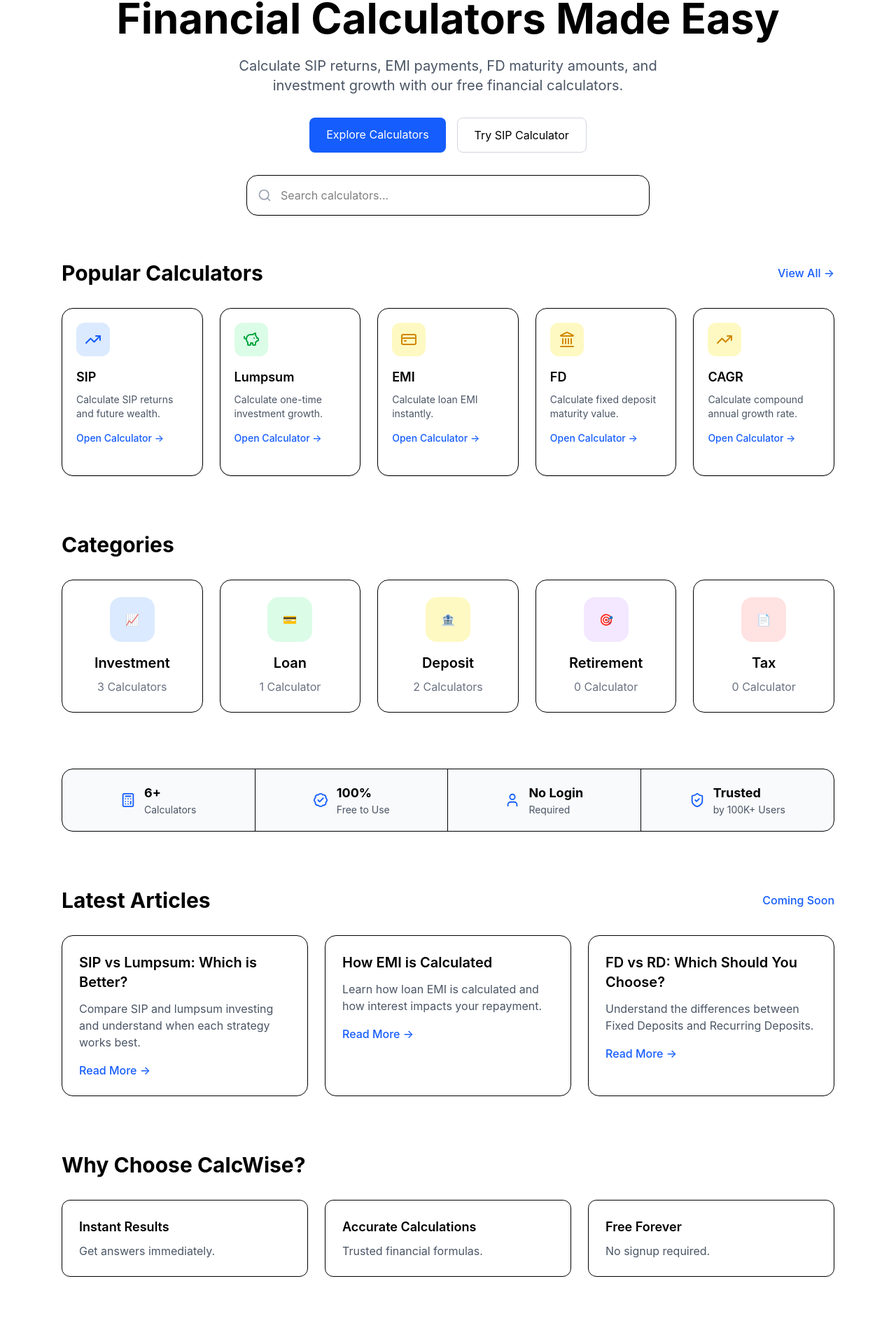
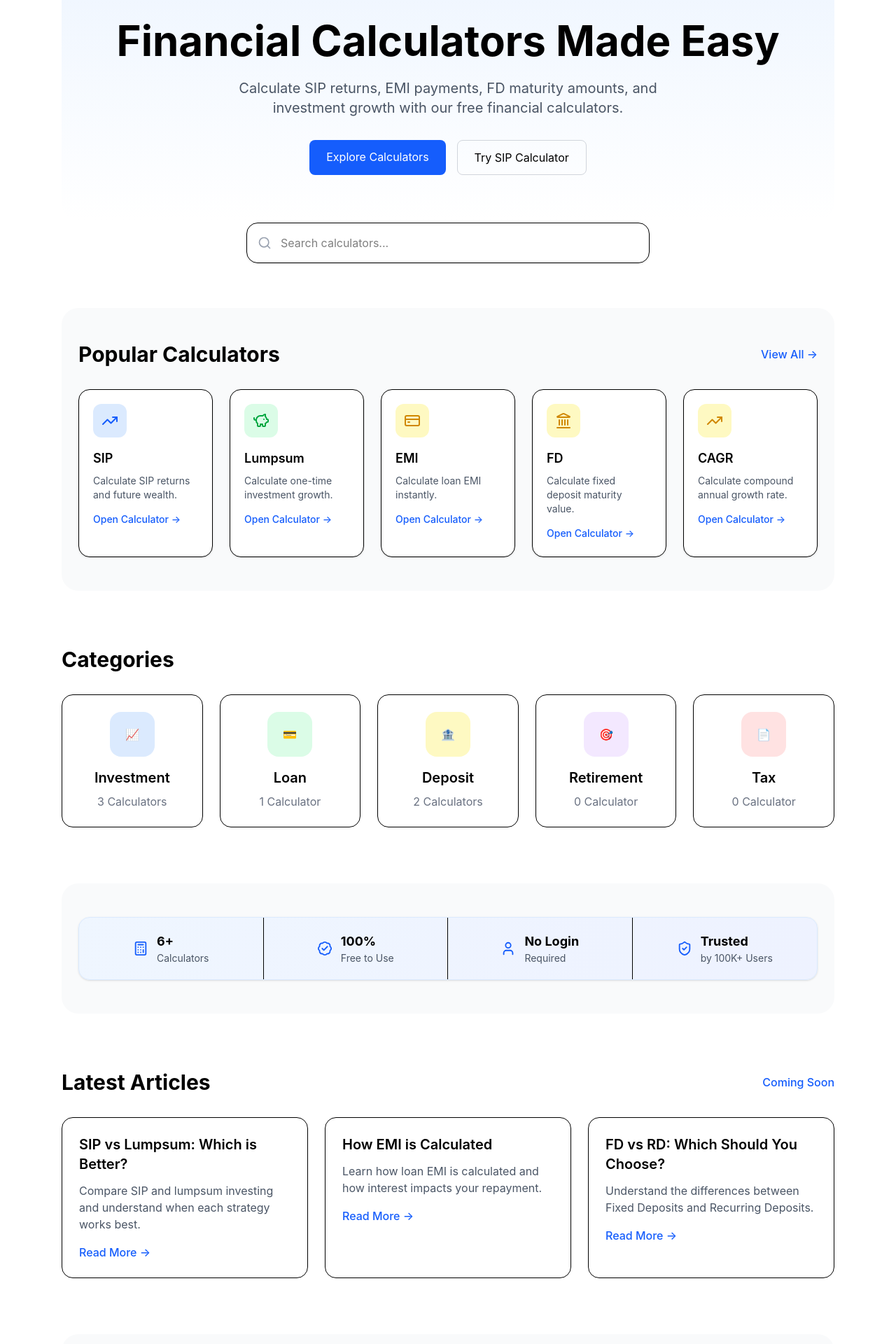
Before and after one commit to santosh450/finance-calculators, a React (Vite) app: page / in a window 1280 px wide. Shown: the part 133-2053 px from the top of the page at 70% size. Built offline with nearby package versions, Linux system fonts and the light colour scheme.

Commit message:
Home Page UI enhancements

```diff
--- a/src/pages/HomePage.tsx
+++ b/src/pages/HomePage.tsx
@@ -19,7 +19,7 @@
     <div>
       {/* HERO */}
 
-      <section className="text-center py-8">
+      <section className="text-center py-12 md:py-16 bg-gradient-to-b from-blue-50 to-white rounded-3xl mb-1">
         <h1 className="text-4xl md:text-6xl font-bold mb-6">
           Financial Calculators Made Easy
         </h1>
@@ -29,7 +29,7 @@
           investment growth with our free financial calculators.
         </p>
 
-        <div className="flex justify-center gap-4">
+        <div className="flex justify-center gap-2 md:gap-4 flex-wrap">
           <Link
             to="/calculators"
             className="bg-blue-600 text-white px-6 py-3 rounded-lg hover:bg-blue-700 transition"
@@ -90,7 +90,7 @@
 
       {/* CALCULATORS */}
 
-      <section className="mb-20">
+      <section className="mb-20 bg-gray-50 py-12 px-6 rounded-3xl">
         <div className="flex justify-between items-center mb-8">
           <h2 className="text-3xl font-bold">Popular Calculators</h2>
 
@@ -130,8 +130,8 @@
       </section>
 
       {/* TRUST SECTION */}
-      <section className="mb-20">
-        <div className="bg-gray-50 border rounded-2xl">
+      <section className="mb-20 bg-gray-50 py-12 px-6 rounded-3xl">
+        <div className="bg-gradient-to-r from-blue-50 to-indigo-50 border border-blue-100 rounded-2xl shadow-sm">
           <div className="grid grid-cols-2 md:grid-cols-4 divide-y md:divide-y-0 md:divide-x">
             <div className="flex items-center justify-center gap-3 p-5">
               <Calculator className="text-blue-600" size={22} />
@@ -181,7 +181,7 @@
           {blogs.map((blog) => (
             <div
               key={blog.slug}
-              className="border rounded-2xl p-6 hover:shadow-md transition"
+              className="bg-white border rounded-2xl p-6 hover:shadow-lg hover:-translate-y-1 transition-all duration-300"
             >
               <h3 className="text-xl font-semibold mb-3">{blog.title}</h3>
 
@@ -195,17 +195,17 @@
 
       {/* BENEFITS */}
 
-      <section className="mt-20">
+      <section className="mt-20 bg-gray-50 py-12 px-6 rounded-3xl">
         <h2 className="text-3xl font-bold mb-8">Why Choose CalcWise?</h2>
 
         <div className="grid md:grid-cols-3 gap-6">
-          <div className="p-6 border rounded-xl">
+          <div className="p-6 bg-white border rounded-2xl shadow-sm">
             <h3 className="font-semibold text-lg mb-2">Instant Results</h3>
 
             <p className="text-gray-600">Get answers immediately.</p>
           </div>
 
-          <div className="p-6 border rounded-xl">
+          <div className="p-6 bg-white border rounded-2xl shadow-sm">
             <h3 className="font-semibold text-lg mb-2">
               Accurate Calculations
             </h3>
@@ -213,7 +213,7 @@
             <p className="text-gray-600">Trusted financial formulas.</p>
           </div>
 
-          <div className="p-6 border rounded-xl">
+          <div className="p-6 bg-white border rounded-2xl shadow-sm">
             <h3 className="font-semibold text-lg mb-2">Free Forever</h3>
 
             <p className="text-gray-600">No signup required.</p>
```
